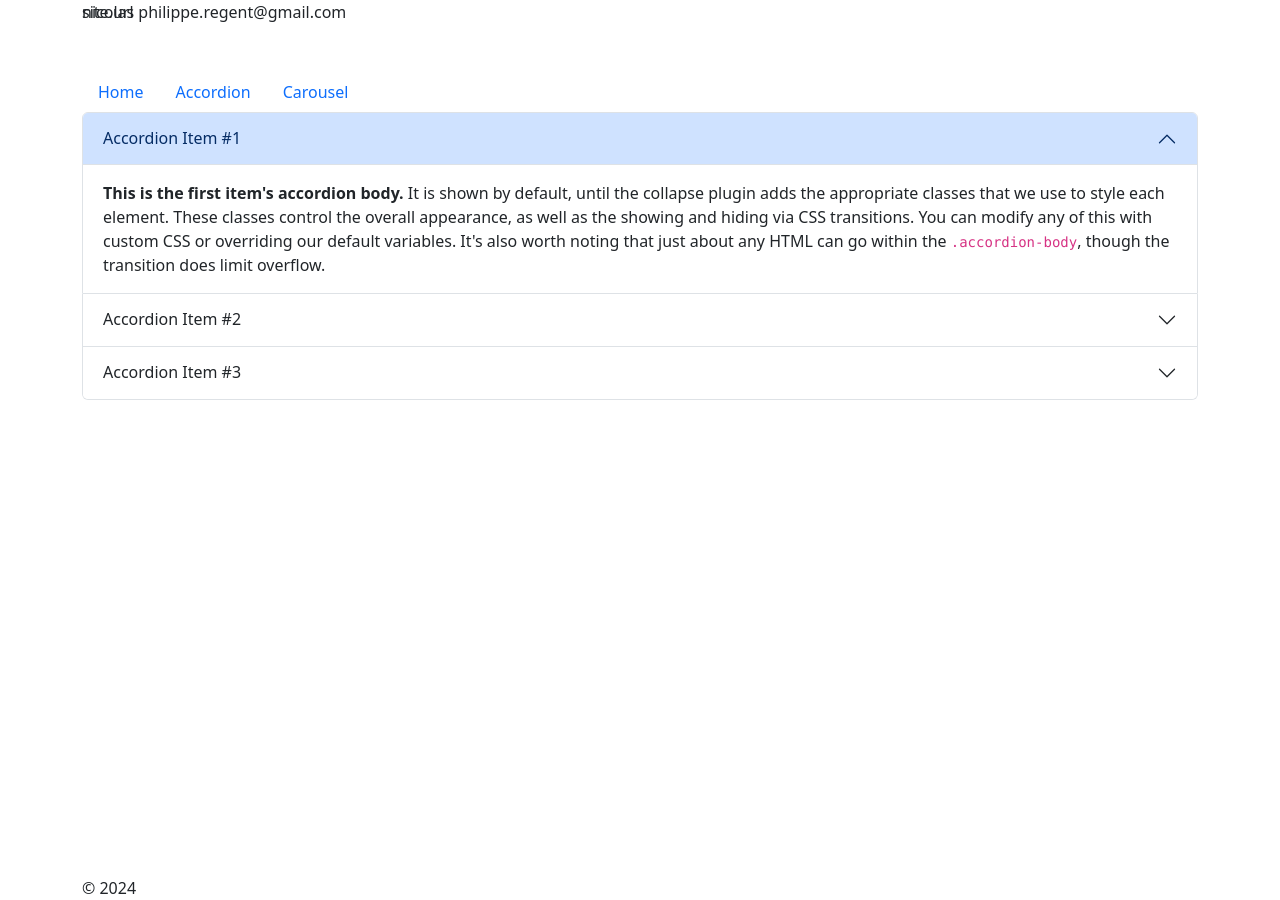
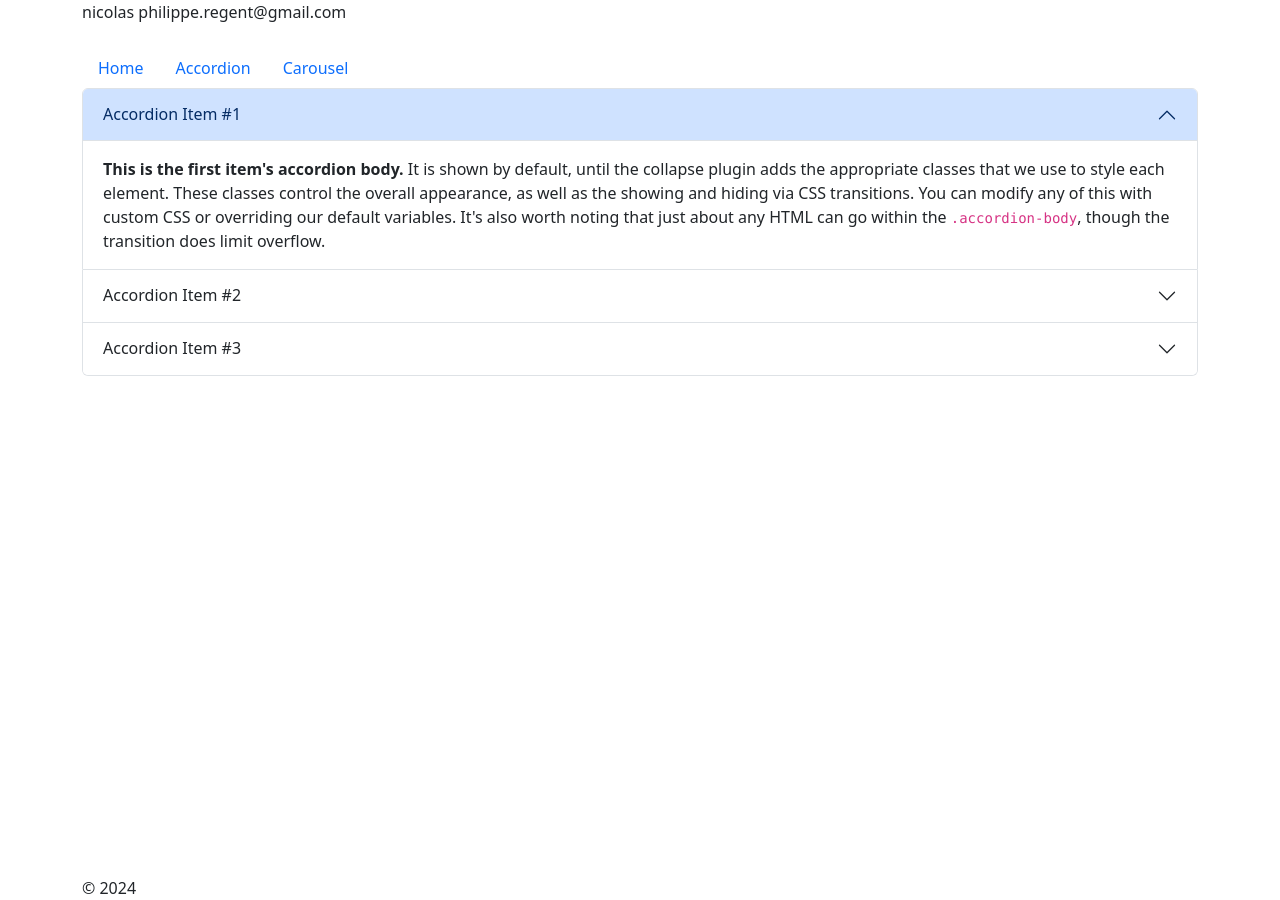
Before and after one commit to awelvor/nicolas, a Jekyll site: the page built from accordion.html, in a window 1280 px wide. Built offline with Jekyll 4.4.1, drawn with Linux system fonts in a browser that asks for light colours.

Commit message:
Update navigation.html

```diff
--- a/_includes/navigation.html
+++ b/_includes/navigation.html
@@ -1,9 +1,9 @@
 <div class="container">
-  <p>site.url  {{site.url}}</p>
+
 <nav class="wrapper">
 <ul class="nav mt-5">
   {% for item in site.data.navigation %}
-  <li class="nav-item"><a class="nav-link active" href="{{site.url}}/{{site.title}}/{{item.link}}">{{item.name}}</a></li>
+  <li class="nav-item"><a class="nav-link" href="{{site.url}}/{{site.title}}/{{item.link}}">{{item.name}}</a></li>
   {% endfor %}
   </ul>
 </nav>
```
